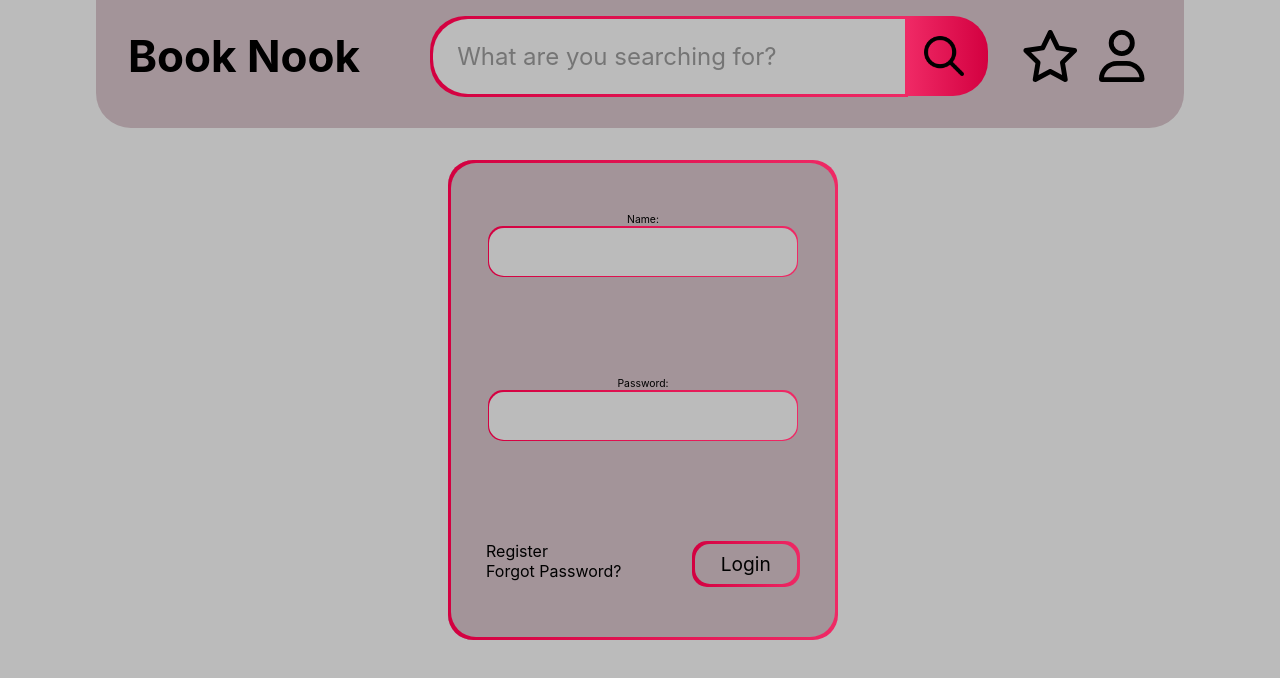
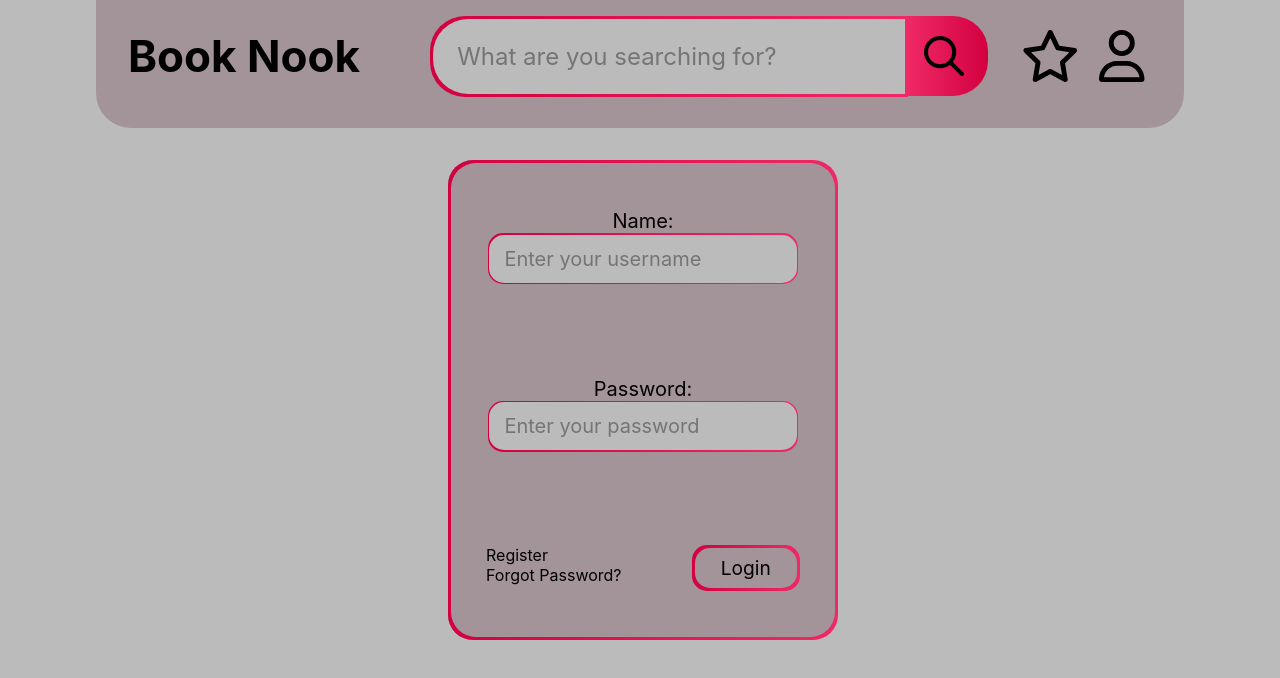
Before and after one commit to Kartonowy/BookNook, a React (Create React App) app in the folder client/: page / in a window 1280 px wide. Both pictures are taken after a click on the icon 1121 px from the left and 56 px from the top of the page. Shown: the top 678 px of the page. Built offline with nearby package versions, Linux system fonts and the light colour scheme.

Commit message:
small fixes

```diff
--- a/client/src/components/MainAppWindow.tsx
+++ b/client/src/components/MainAppWindow.tsx
@@ -17,8 +17,8 @@ function MainBookFinder() {
     const [loginFormVisibility, setLoginFormVisibility] = useState(false);
     let booksArr: any;
 
-    function handleFav(bookObject : any) {
-        sendFavBook(bookObject)
+    async function handleFav(bookObject : any) {
+        await sendFavBook(bookObject)
     }
 
     async function handleRetrieveFav() {
--- a/client/src/components/loginComponents/LogInComponent.tsx
+++ b/client/src/components/loginComponents/LogInComponent.tsx
@@ -35,13 +35,13 @@ function LogInComponent({setRegisterFormVisibility} : any) {
             <label>
                 Name:
                 <div className="InputContainer">
-                    <input type="text" name="name" />
+                    <input type="text" name="name" placeholder="Enter your username" />
                 </div>
             </label>
             <label>
                 Password:
                 <div className="InputContainer">
-                    <input type="password" name="password" />
+                    <input type="password" name="password" placeholder="Enter your password" />
                 </div>
             </label>
             <div className="Options">
--- a/client/src/components/loginComponents/RegisterComponent.tsx
+++ b/client/src/components/loginComponents/RegisterComponent.tsx
@@ -30,19 +30,19 @@ function RegisterComponent({setRegisterFormVisibility} : any) {
             <label>
                 Name:
                 <div className="InputContainer">
-                    <input type="text" name="name" />
+                    <input type="text" name="name" placeholder="Enter your username"/>
                 </div>
             </label>
             <label>
                 E-mail:
                 <div className="InputContainer">
-                    <input type="text" name="email" />
+                    <input type="text" name="email" placeholder="Enter your e-mail"/>
                 </div>
             </label>
             <label>
                 Password:
                 <div className="InputContainer">
-                    <input type="password" name="password" />
+                    <input type="password" name="password" placeholder="Enter your password" />
                 </div>
             </label>
             <div className="Options">
--- a/client/src/components/loginFormComponent.tsx
+++ b/client/src/components/loginFormComponent.tsx
@@ -4,6 +4,7 @@ import RegisterComponent from "./loginComponents/RegisterComponent"
 import LogInComponent from "./loginComponents/LogInComponent";
 function LoginFormComponent() {
     const [registerTab, setRegisterTab] = useState(false)
+
 
     function setRegisterTabVisibility(value : boolean) {
         setRegisterTab(value)
--- a/client/src/scss/loginForm.scss
+++ b/client/src/scss/loginForm.scss
@@ -33,7 +33,7 @@ $field-color : #A39499;
       display: flex;
       flex-flow: column wrap;
       align-items: center;
-      font-size:1.3vh;
+      font-size:2.5vh;
       .InputContainer {
         width: 80%;
         padding:1.5px;
@@ -49,6 +49,7 @@ $field-color : #A39499;
         background-color: #BBBBBB;
         height:6vh;
         border-radius:15px;
+        padding-left: 15px;
       }
     }
   }
```
